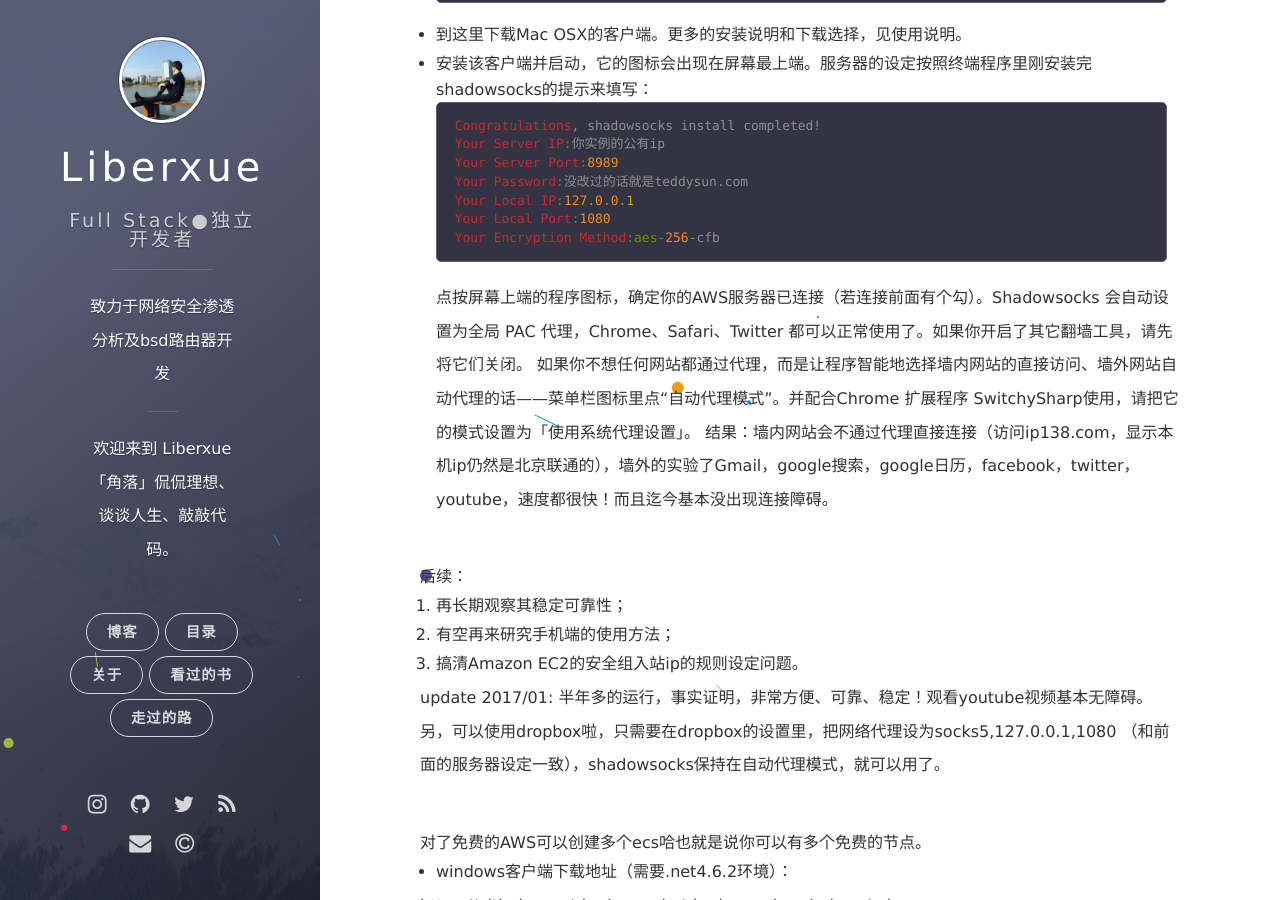
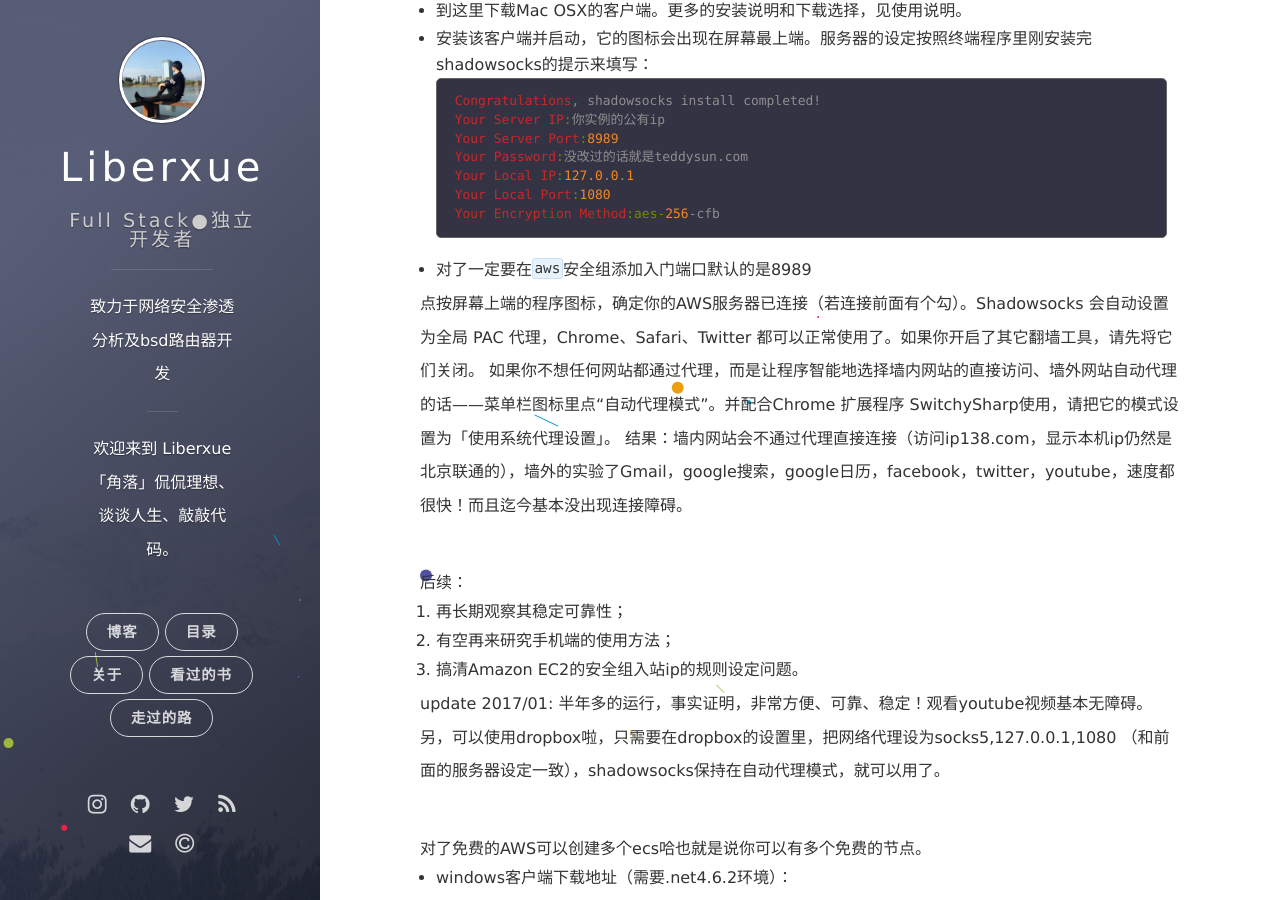
Before and after one commit to qyh214/liberxue.github.io, a Jekyll site: the page built from _posts/ss/2017-06-22-awsss.md, in a window 1280 px wide and 900 px high, scrolled down 2120 px. Built offline with Jekyll 4.4.1, drawn with Linux system fonts in a browser that asks for light colours; nearby versions of some CDN libraries; comment, search, counter and statistics services are not loaded.

Commit message:
fix ssblog

````diff
--- a/_posts/ss/2017-06-22-awsss.md
+++ b/_posts/ss/2017-06-22-awsss.md
@@ -7,27 +7,19 @@
 excerpt: Amazon EC2搭建多节点梯子ss
 ---
 
-
-
 - Amazon EC2= 亚马逊弹性计算云。早听说Amazon是良心企业，今天才终于用上。EC2只是AWS一年期免费套餐中的一种服务，30G的SSD存储空间和每月15G的流量。需要的赶紧注册并启用，需要信用卡信息。
-
 
 - 创建免费AWS账号，选择EC2服务（还有各种神奇的服务啊，看不懂就先绕行了）。
 
-
 - 创建一个“实例”（image），其实是开了个新的虚拟服务器。有一大堆免费的操作系统可选，经实践，选Ubuntu是可以用于shadowsocks服务的（应该还有其他选择）。实例的设置都按默认就可以，唯一注意的，在安全组（Security group）设置中加一条规则，打开TCP的端口8989（跟后面shadowsocks设置相一致）。——此处对于入站ip的设置，没有固定ip的人恐怕只好先设成对所有ip开放？需要请教有经验的人这里如何设置。
-
 
 - 设置完成并启动实例后，中间有一步需要下载密钥。下载pem文件后，建议放在”系统磁盘-用户-你的用户名”这个目录里，也就是启动“终端”后默认的那个目录下，之后连接会比较便利。
 
 - 在浏览器中回到EC2的控制面板，不出意外你将看到这个实例的状态为亮着绿灯的running。点击上方的“连接”，将弹出一个窗口
 
-
 - 我选择用ssh客户端连接，但实在没找到好用的客户端，最后还是用系统自带的“终端”程序，嗯，能用就好。此间，参照了若干前人经验，主要是这篇，然后磕磕碰碰不求甚解地最终实现了……简单归纳下：
 
-
 - 运行终端程序，（可以先敲 ls，回车如果能看到你的密钥文件，就确定该文件就在默认目录里，否则把文件移动过来吧）,输入命令（请换成你实际的密钥文件名，以下同）：
-
 
 ```
 chmod 400 liberxue.pem
@@ -35,13 +27,11 @@
 ```
 * 如果不执行`chmod 400`会报错：
 
-
 - 从刚刚的Amazon窗口里拷贝这一段，贴在终端程序的命令行里（如果你找到了直接拷贝粘贴就可以，形式如下）：
 
 ```
 ssh -i 你密钥的文件名.pem ubuntu@你实例的公有ip
 ```
-
 
 -  连上了吧？依次运行如下命令：
 - 远程下载脚本：
@@ -49,9 +39,9 @@
 wget –no-check-certificate https://raw.githubusercontent.com/teddysun/shadowsocks_install/master/shadowsocks.sh
 ```
 - 变为可执行文件：
-
+```
 chmod +x shadowsocks.sh
-
+```
 -  运行脚本，安装并启动shadowsocks:
 ```
 ./shadowsocks.sh 2>&1 | tee shadowsocks.log
@@ -74,6 +64,8 @@
 Your Local Port:1080
 Your Encryption Method:aes-256-cfb
 ```
+* 对了一定要在``aws``安全组添加入门端口默认的是8989
+
 点按屏幕上端的程序图标，确定你的AWS服务器已连接（若连接前面有个勾）。Shadowsocks 会自动设置为全局 PAC 代理，Chrome、Safari、Twitter 都可以正常使用了。如果你开启了其它翻墙工具，请先将它们关闭。
 如果你不想任何网站都通过代理，而是让程序智能地选择墙内网站的直接访问、墙外网站自动代理的话——菜单栏图标里点“自动代理模式”。并配合Chrome 扩展程序 SwitchySharp使用，请把它的模式设置为「使用系统代理设置」。
 结果：墙内网站会不通过代理直接连接（访问ip138.com，显示本机ip仍然是北京联通的），墙外的实验了Gmail，google搜索，google日历，facebook，twitter，youtube，速度都很快！而且迄今基本没出现连接障碍。
````
